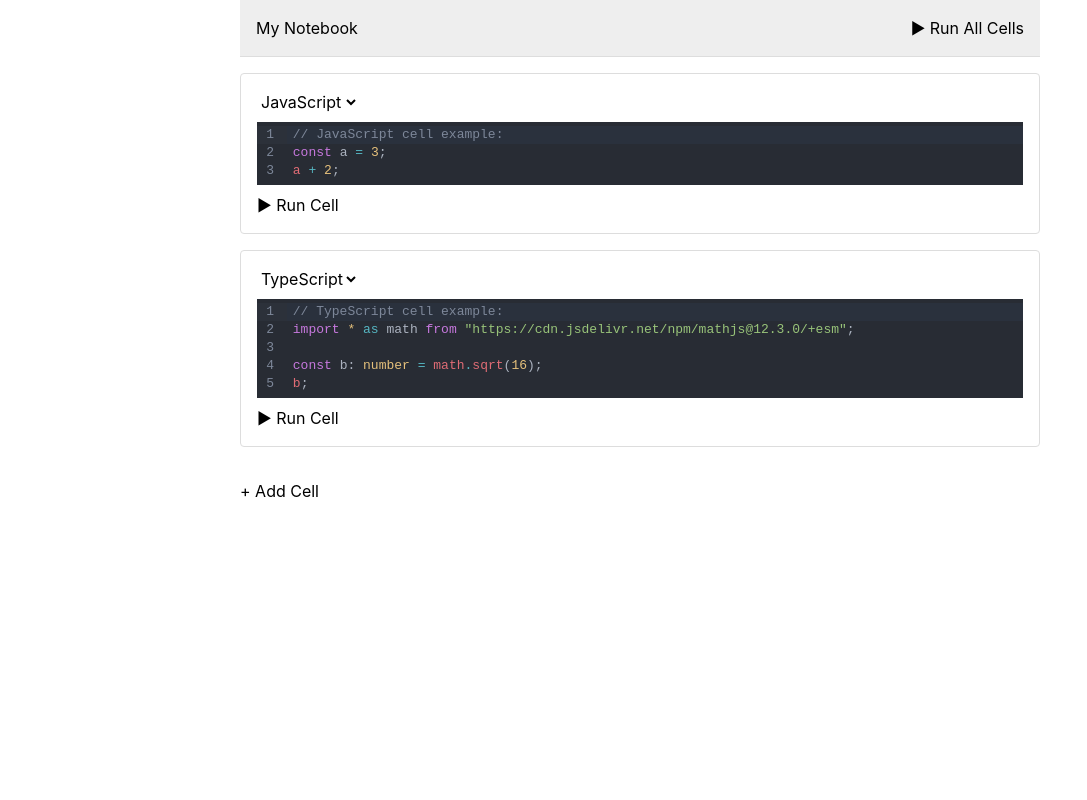
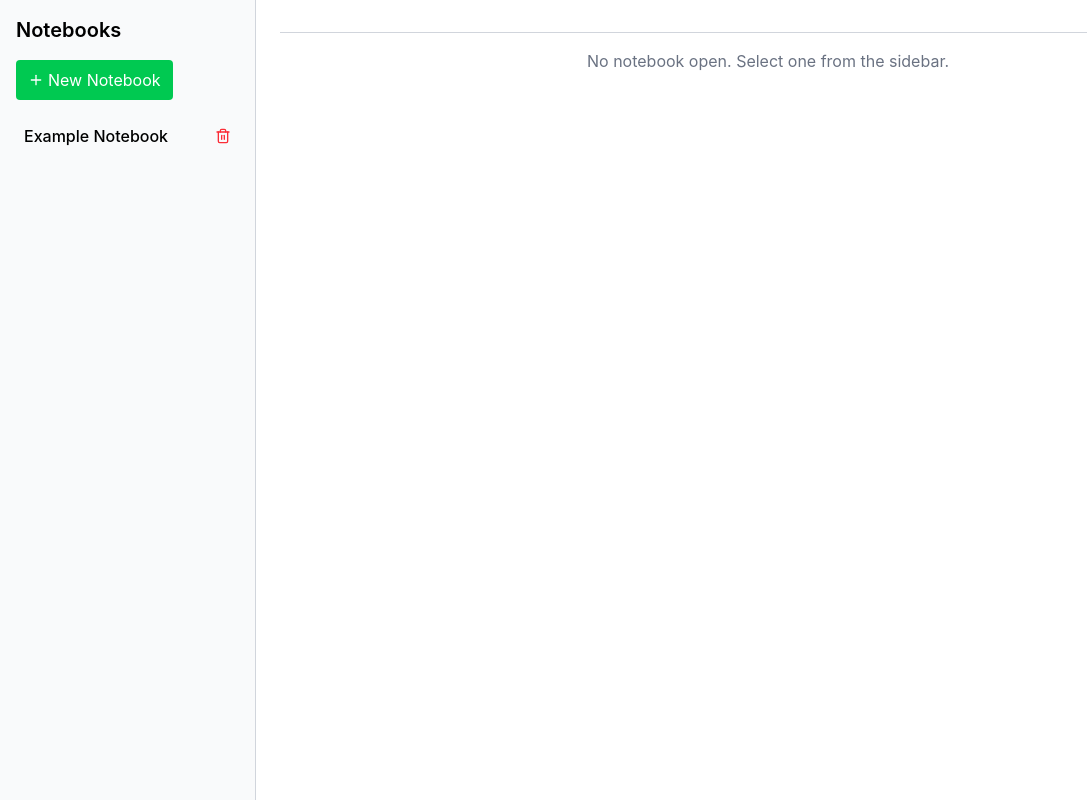
Before and after one commit to dmenezesgabriel/computational-notebook, a React (Vite) app: page / in a window 1280 px wide. Shown: the whole page, without its empty margins (0-1087 px from the left). Built offline with nearby package versions, Linux system fonts and the light colour scheme.

Commit message:
feat: update styles

```diff
--- a/package.json
+++ b/package.json
@@ -19,6 +19,7 @@
     "@tailwindcss/vite": "4.0.3",
     "@types/babel__standalone": "7.1.9",
     "codemirror": "6.0.1",
+    "lucide-react": "0.475.0",
     "react": "^18.3.1",
     "react-dom": "^18.3.1",
     "tailwindcss": "4.0.3"
--- a/src/App.tsx
+++ b/src/App.tsx
@@ -15,6 +15,9 @@ import { EditorView } from "@codemirror/view";
 import { javascript } from "@codemirror/lang-javascript";
 import { oneDark } from "@codemirror/theme-one-dark";
 
+// --- lucide-react icons ---
+import { Plus, Trash2, X, PlayCircle } from "lucide-react";
+
 // ----------------------
 // Helper: Returns true if a line appears to be a declaration rather than an expression.
 function isDeclaration(line: string): boolean {
@@ -25,7 +28,8 @@ function isDeclaration(line: string): boolean {
 // Transforms user code to automatically return the value of the last expression,
 // similar to a Jupyter Notebook.
 // It separates top-level import statements from the rest and, if the last non-import line
-// is an expression (and not a declaration or a call to display), wraps it in an IIFE that returns its value.
+// is an expression (and not a declaration, a call to display, or a lone closing brace),
+// wraps it in an IIFE that returns its value.
 function transformUserCode(code: string): string {
   const lines = code.split("\n");
 
@@ -63,6 +67,11 @@ function transformUserCode(code: string): string {
 
   // If the last line is a declaration, don’t wrap it.
   if (isDeclaration(lastLine)) {
+    return code;
+  }
+
+  // If the last line starts with a closing brace (or is just "}") then do not wrap it.
+  if (lastLine.startsWith("}")) {
     return code;
   }
 
@@ -241,7 +250,9 @@ const CodeEditor: React.FC<CodeEditorProps> = ({
     }
   }, [language]);
 
-  return <div ref={editorDivRef} />;
+  return (
+    <div ref={editorDivRef} className="rounded-md border border-gray-300" />
+  );
 };
 
 // ----------------------
@@ -288,39 +299,31 @@ const Cell = forwardRef<
   };
 
   return (
-    <div
-      className="cell"
-      style={{
-        border: "1px solid #ddd",
-        margin: "1em 0",
-        padding: "1em",
-        borderRadius: "4px",
-      }}
-    >
-      <div style={{ marginBottom: "0.5em" }}>
-        <select value={cell.language} onChange={handleLanguageChange}>
+    <div className="bg-white shadow rounded p-4 my-4">
+      <div className="mb-2 flex items-center space-x-2">
+        <select
+          value={cell.language}
+          onChange={handleLanguageChange}
+          className="border border-gray-300 rounded px-2 py-1"
+        >
           <option value="javascript">JavaScript</option>
           <option value="typescript">TypeScript</option>
         </select>
+        <button
+          onClick={handleRun}
+          className="flex items-center bg-green-500 hover:bg-green-600 text-white px-3 py-1 rounded"
+        >
+          <PlayCircle className="w-4 h-4 mr-1" />
+          Run Cell
+        </button>
       </div>
-      {/* Use the CodeEditor instead of a plain textarea */}
       <CodeEditor
         value={cell.code}
         language={cell.language}
         onChange={handleCodeChange}
       />
-      <div style={{ marginTop: "0.5em" }}>
-        <button onClick={handleRun}>▶ Run Cell</button>
-      </div>
       {output && (
-        <pre
-          style={{
-            background: "#f8f8f8",
-            padding: "0.5em",
-            marginTop: "0.5em",
-            whiteSpace: "pre-wrap",
-          }}
-        >
+        <pre className="mt-3 bg-gray-100 p-3 rounded whitespace-pre-wrap text-sm">
           {output}
         </pre>
       )}
@@ -329,47 +332,39 @@ const Cell = forwardRef<
 });
 
 // ----------------------
-// The Notebook component holds an array of cells.
-// Cells share a global namespace so that variables declared in one cell are available in later cells.
-// A top nav toolbar is added with a "Run All Cells" button.
-const Notebook: React.FC = () => {
-  const [cells, setCells] = useState<CellData[]>([
-    {
-      id: 1,
-      code: `// JavaScript cell example:
-const a = 3;
-a + 2;`,
-      language: "javascript",
-    },
-    {
-      id: 2,
-      code: `// TypeScript cell example:
-import * as math from "https://cdn.jsdelivr.net/npm/mathjs@12.3.0/+esm";
+// NotebookContent: A controlled notebook view (list of cells) with "Run All" and "Add Cell" controls.
+interface NotebookContentProps {
+  cells: CellData[];
+  onCellsChange: (cells: CellData[]) => void;
+}
 
-const b: number = math.sqrt(16);
-b;`,
-      language: "typescript",
-    },
-  ]);
+const NotebookContent: React.FC<NotebookContentProps> = ({
+  cells,
+  onCellsChange,
+}) => {
+  const updateCell = (id: number, changes: Partial<CellData>) => {
+    const newCells = cells.map((cell) =>
+      cell.id === id ? { ...cell, ...changes } : cell
+    );
+    onCellsChange(newCells);
+  };
 
-  // Create refs for each cell.
+  const addCell = () => {
+    const newId = cells.length ? cells[cells.length - 1].id + 1 : 1;
+    onCellsChange([
+      ...cells,
+      { id: newId, code: "// New cell", language: "javascript" },
+    ]);
+  };
+
+  // Create fresh refs by using a key (since cell ids may repeat across notebooks)
   const cellRefs = useRef<Map<number, React.RefObject<CellHandle>>>(new Map());
-
-  // Ensure each cell has a ref.
   cells.forEach((cell) => {
     if (!cellRefs.current.has(cell.id)) {
       cellRefs.current.set(cell.id, React.createRef<CellHandle>());
     }
   });
 
-  // Function to update cell data.
-  const updateCell = (id: number, changes: Partial<CellData>) => {
-    setCells((prev) =>
-      prev.map((cell) => (cell.id === id ? { ...cell, ...changes } : cell))
-    );
-  };
-
-  // Run all cells by iterating over their refs.
   const runAllCells = async () => {
     for (const cell of cells) {
       const ref = cellRefs.current.get(cell.id);
@@ -379,28 +374,24 @@ b;`,
     }
   };
 
-  const addCell = () => {
-    const newId = cells.length ? cells[cells.length - 1].id + 1 : 1;
-    setCells([...cells, { id: newId, code: "", language: "javascript" }]);
-  };
-
   return (
-    <div className="notebook" style={{ maxWidth: "800px", margin: "auto" }}>
-      {/* Top Navigation Toolbar */}
-      <header
-        style={{
-          display: "flex",
-          alignItems: "center",
-          justifyContent: "space-between",
-          padding: "1em",
-          background: "#eee",
-          borderBottom: "1px solid #ddd",
-          marginBottom: "1em",
-        }}
-      >
-        <h1>My Notebook</h1>
-        <button onClick={runAllCells}>▶ Run All Cells</button>
-      </header>
+    <div>
+      <div className="flex justify-between items-center mb-4">
+        <button
+          onClick={runAllCells}
+          className="flex items-center bg-blue-500 hover:bg-blue-600 text-white px-3 py-1 rounded"
+        >
+          <PlayCircle className="w-4 h-4 mr-1" />
+          Run All Cells
+        </button>
+        <button
+          onClick={addCell}
+          className="flex items-center bg-indigo-500 hover:bg-indigo-600 text-white px-3 py-1 rounded"
+        >
+          <Plus className="w-4 h-4 mr-1" />
+          Add Cell
+        </button>
+      </div>
       {cells.map((cell) => (
         <Cell
           key={cell.id}
@@ -409,11 +400,189 @@ b;`,
           ref={cellRefs.current.get(cell.id)}
         />
       ))}
-      <button onClick={addCell} style={{ marginTop: "1em" }}>
-        + Add Cell
-      </button>
     </div>
   );
 };
 
-export default Notebook;
+// ----------------------
+// NotebookFile interface representing a saved notebook.
+interface NotebookFile {
+  id: number;
+  title: string;
+  cells: CellData[];
+}
+
+// ----------------------
+// NotebooksManager: The top-level component that provides a sidebar file explorer
+// and a tabbed view for open notebooks.
+const NotebooksManager: React.FC = () => {
+  // State for all saved notebooks.
+  const [notebooks, setNotebooks] = useState<NotebookFile[]>([
+    {
+      id: 1,
+      title: "Example Notebook",
+      cells: [
+        {
+          id: 1,
+          code: `// JavaScript cell example:
+const a = 3;
+a + 2;`,
+          language: "javascript",
+        },
+        {
+          id: 2,
+          code: `// TypeScript cell example:
+import * as math from "https://cdn.jsdelivr.net/npm/mathjs@12.3.0/+esm";
+
+const b: number = math.sqrt(16);
+b;`,
+          language: "typescript",
+        },
+      ],
+    },
+  ]);
+  // State for open notebook IDs (the ones shown in tabs).
+  const [openNotebookIds, setOpenNotebookIds] = useState<number[]>([]);
+  // The currently active notebook (by id).
+  const [activeNotebookId, setActiveNotebookId] = useState<number | null>(null);
+
+  // Sidebar: Create new notebook.
+  const createNotebook = () => {
+    const newId = notebooks.length ? notebooks[notebooks.length - 1].id + 1 : 1;
+    const newNotebook: NotebookFile = {
+      id: newId,
+      title: `Notebook ${newId}`,
+      cells: [
+        {
+          id: 1,
+          code: "// New notebook cell",
+          language: "javascript",
+        },
+      ],
+    };
+    setNotebooks([...notebooks, newNotebook]);
+  };
+
+  // Sidebar: Delete a notebook.
+  const deleteNotebook = (id: number) => {
+    setNotebooks(notebooks.filter((nb) => nb.id !== id));
+    // Also remove from open tabs.
+    setOpenNotebookIds(openNotebookIds.filter((nid) => nid !== id));
+    if (activeNotebookId === id) {
+      setActiveNotebookId(null);
+    }
+  };
+
+  // Open a notebook in the tab view.
+  const openNotebook = (id: number) => {
+    if (!openNotebookIds.includes(id)) {
+      setOpenNotebookIds([...openNotebookIds, id]);
+    }
+    setActiveNotebookId(id);
+  };
+
+  // Close a notebook tab.
+  const closeNotebookTab = (id: number) => {
+    setOpenNotebookIds(openNotebookIds.filter((nid) => nid !== id));
+    if (activeNotebookId === id) {
+      setActiveNotebookId(
+        openNotebookIds.filter((nid) => nid !== id)[0] || null
+      );
+    }
+  };
+
+  // Update a notebook's cells when changes occur in the NotebookContent.
+  const updateNotebookCells = (id: number, newCells: CellData[]) => {
+    setNotebooks(
+      notebooks.map((nb) => (nb.id === id ? { ...nb, cells: newCells } : nb))
+    );
+  };
+
+  // Get the active notebook.
+  const activeNotebook = notebooks.find((nb) => nb.id === activeNotebookId);
+
+  return (
+    <div className="flex h-screen">
+      {/* Sidebar File Explorer */}
+      <aside className="w-64 bg-gray-50 border-r border-gray-300 p-4 overflow-y-auto">
+        <h2 className="text-xl font-semibold mb-4">Notebooks</h2>
+        <button
+          onClick={createNotebook}
+          className="flex items-center mb-4 px-3 py-2 bg-green-500 text-white rounded hover:bg-green-600"
+        >
+          <Plus className="w-4 h-4 mr-1" />
+          New Notebook
+        </button>
+        <ul className="space-y-2">
+          {notebooks.map((nb) => (
+            <li
+              key={nb.id}
+              className="flex justify-between items-center p-2 rounded hover:bg-gray-200 cursor-pointer"
+              onClick={() => openNotebook(nb.id)}
+            >
+              <span className="font-medium">{nb.title}</span>
+              <button
+                onClick={(e) => {
+                  e.stopPropagation();
+                  deleteNotebook(nb.id);
+                }}
+                className="text-red-500 hover:text-red-700"
+              >
+                <Trash2 className="w-4 h-4" />
+              </button>
+            </li>
+          ))}
+        </ul>
+      </aside>
+
+      {/* Main Content Area with Tabbed View */}
+      <main className="flex-1 p-6 bg-white overflow-auto">
+        {/* Tabs Header */}
+        <div className="flex space-x-2 border-b border-gray-300 pb-2 mb-4">
+          {openNotebookIds.map((id) => {
+            const nb = notebooks.find((n) => n.id === id);
+            if (!nb) return null;
+            return (
+              <div
+                key={id}
+                onClick={() => setActiveNotebookId(id)}
+                className={`flex items-center space-x-2 px-4 py-2 rounded-t cursor-pointer ${
+                  activeNotebookId === id
+                    ? "bg-white border border-gray-300 border-b-0 shadow"
+                    : "bg-gray-100 text-gray-600"
+                }`}
+              >
+                <span>{nb.title}</span>
+                <button
+                  onClick={(e) => {
+                    e.stopPropagation();
+                    closeNotebookTab(id);
+                  }}
+                  className="text-gray-500 hover:text-gray-700"
+                >
+                  <X className="w-4 h-4" />
+                </button>
+              </div>
+            );
+          })}
+        </div>
+        {/* Active Notebook Content */}
+        {activeNotebook ? (
+          <NotebookContent
+            key={activeNotebook.id} // key to ensure a fresh instance per notebook
+            cells={activeNotebook.cells}
+            onCellsChange={(newCells) =>
+              updateNotebookCells(activeNotebook.id, newCells)
+            }
+          />
+        ) : (
+          <div className="text-center text-gray-500">
+            No notebook open. Select one from the sidebar.
+          </div>
+        )}
+      </main>
+    </div>
+  );
+};
+
+export default NotebooksManager;
```
Also changed, not shown: 1 other file (tests, documents, lock files or other folders).
